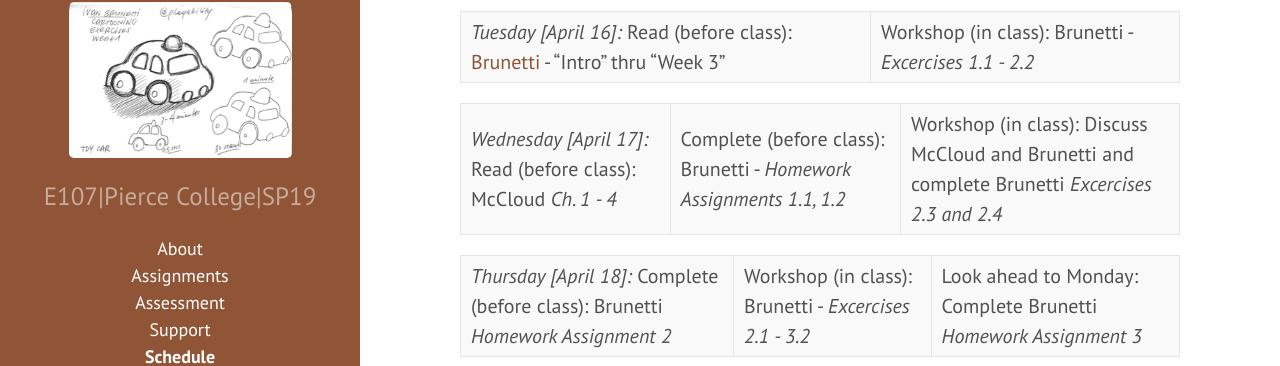
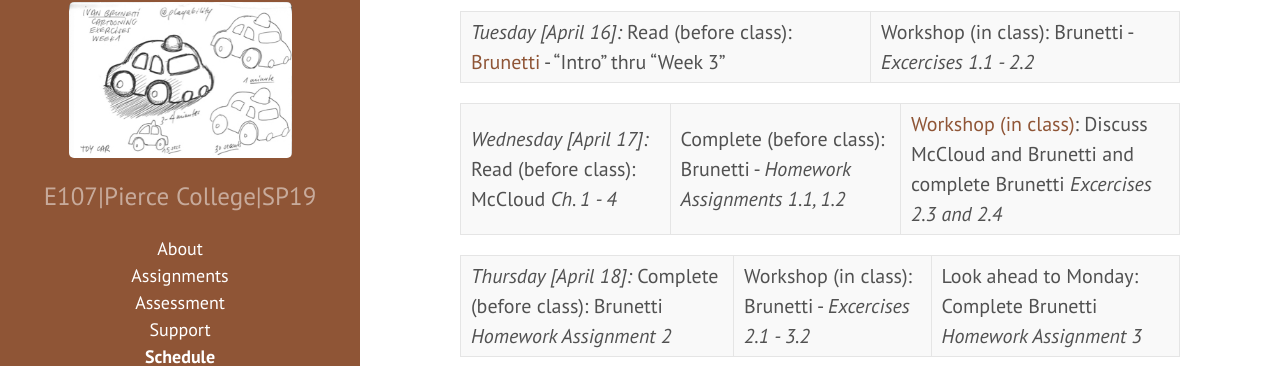
Before and after one commit to jloan/e107v2, a Jekyll site: the page built from 04schedule.md, in a window 1280 px wide and 900 px high, scrolled down 491 px. Shown: the part 149-515 px from the top of the window. Built offline with Jekyll 4.4.1, drawn with Linux system fonts in a browser that asks for light colours; part of the change alters nothing that is shown.

```diff
--- a/04schedule.md
+++ b/04schedule.md
@@ -23,7 +23,7 @@ permalink: /schedule/
 
 *Tuesday [April 16]:* Read (before class): [Brunetti](https://sbctc-piercecollege.primo.exlibrisgroup.com/discovery/fulldisplay?docid=alma992261707302818&context=L&vid=01STATEWA_PIERCE:PIERCE&search_scope=MyInst_and_CI&tab=Everything&lang=en)  - "Intro" thru "Week 3"  | Workshop (in class): Brunetti - *Excercises 1.1 - 2.2*
 
-*Wednesday [April 17]:* Read (before class): McCloud *Ch. 1 - 4* | Complete (before class): Brunetti - *Homework Assignments 1.1, 1.2* | Workshop (in class): Discuss McCloud and Brunetti and complete Brunetti *Excercises 2.3 and 2.4*
+*Wednesday [April 17]:* Read (before class): McCloud *Ch. 1 - 4* | Complete (before class): Brunetti - *Homework Assignments 1.1, 1.2* | [Workshop (in class)](slides/brunetti1-3.html): Discuss McCloud and Brunetti and complete Brunetti *Excercises 2.3 and 2.4*
 
 *Thursday [April 18]:* Complete (before class): Brunetti *Homework Assignment 2*  | Workshop (in class): Brunetti - *Excercises 2.1 - 3.2* | Look ahead to Monday: Complete Brunetti *Homework Assignment 3*
 
```
